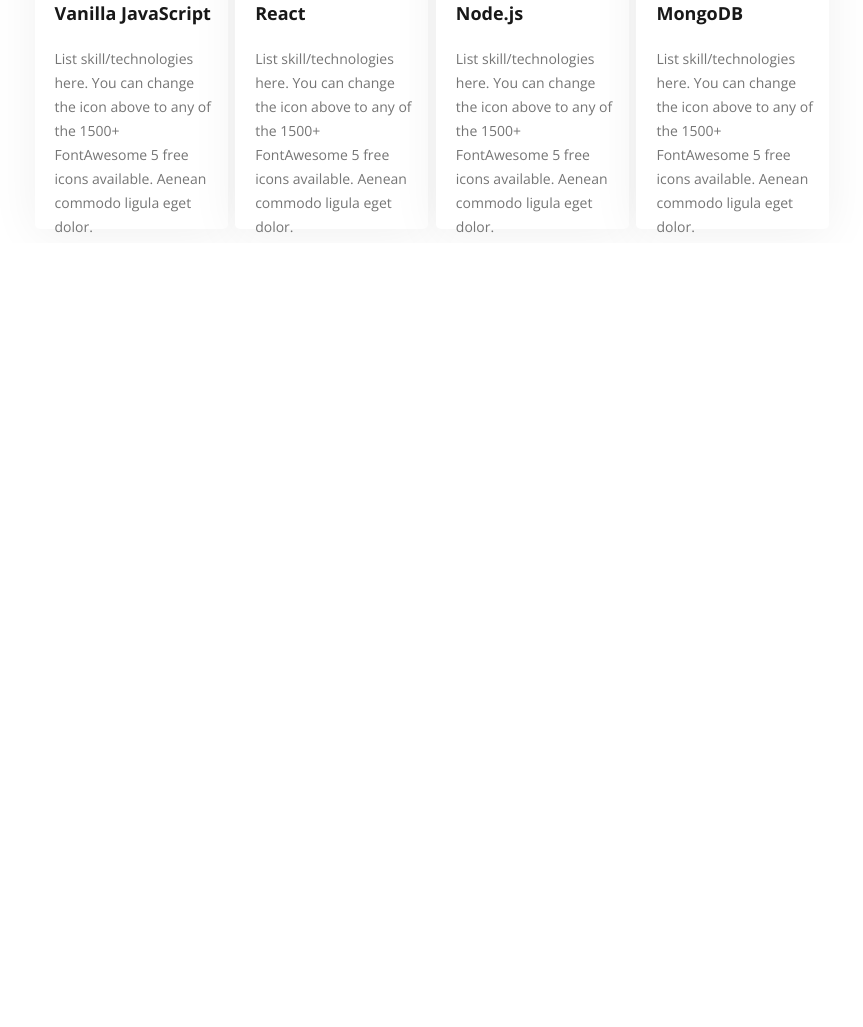
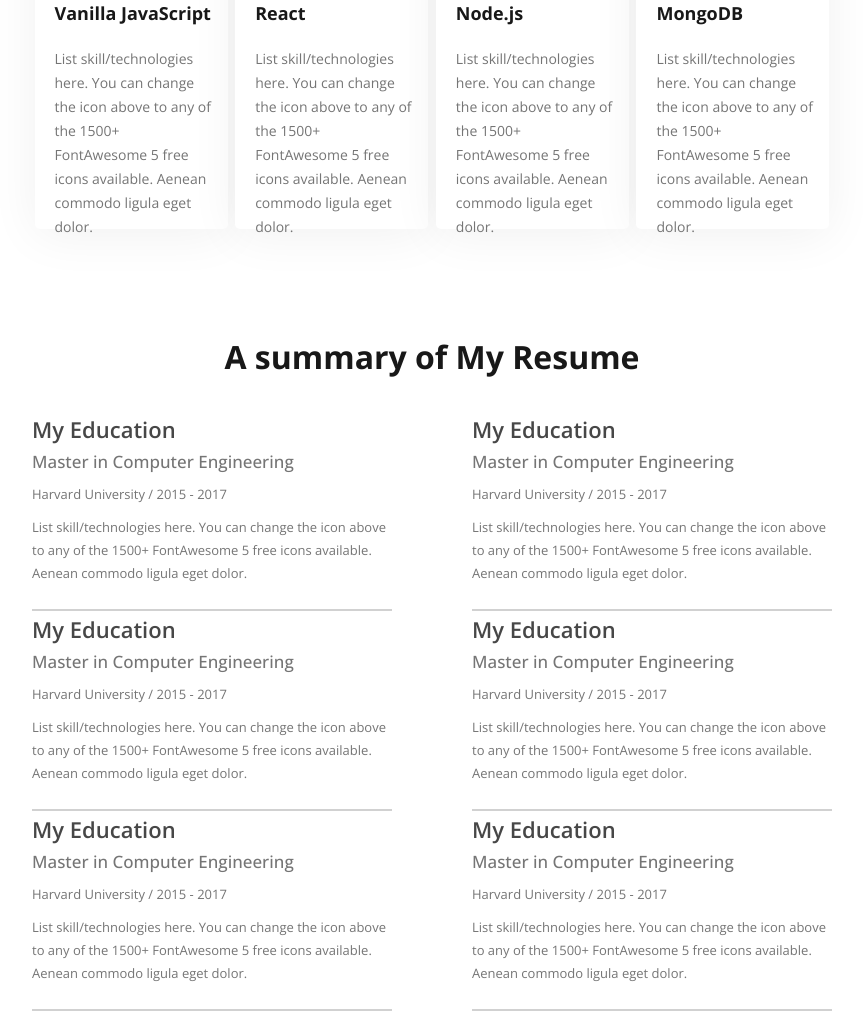
Before and after one commit to RifatCSE10/personal-portfolio, a plain HTML site: page index.html in a window 1280 px wide. Shown: the part 1345-2372 px from the top of the page, without its empty margins (208-1071 px from the left). Before the commit the page ends 1588 px from the top, so only its background shows below. Drawn offline with nearby package versions, Linux system fonts and the light colour scheme.

Commit message:
Summary section is compleate

```diff
--- a/index.html
+++ b/index.html
@@ -79,36 +79,136 @@
       <section class="my_skill">
         <div class="experience">
           <h1>What I do</h1>
-          <p>I have more than 10 years experience building software for clients all over the world. Below is a quick overview of my main technical skill sets and technologies i use. Want to find out more about my experience? Check out my online resume and project portfolio.</p>
+          <p>
+            I have more than 10 years experience building software for clients
+            all over the world. Below is a quick overview of my main technical
+            skill sets and technologies i use. Want to find out more about my
+            experience? Check out my online resume and project portfolio.
+          </p>
         </div>
         <div class="familear_technology_container">
           <div class="technology">
             <div class="logo">
-              <img src="./images/icons/js.png" alt="js logo">
+              <img src="./images/icons/js.png" alt="js logo" />
             </div>
             <h3>Vanilla JavaScript</h3>
-            <p>List skill/technologies here. You can change the icon above to any of the 1500+ FontAwesome 5 free icons available. Aenean commodo ligula eget dolor.</p>
+            <p>
+              List skill/technologies here. You can change the icon above to any
+              of the 1500+ FontAwesome 5 free icons available. Aenean commodo
+              ligula eget dolor.
+            </p>
           </div>
           <div class="technology">
             <div class="logo">
-              <img src="./images/icons/react.png" alt="js logo">
+              <img src="./images/icons/react.png" alt="js logo" />
             </div>
             <h3>React</h3>
-            <p>List skill/technologies here. You can change the icon above to any of the 1500+ FontAwesome 5 free icons available. Aenean commodo ligula eget dolor.</p>
+            <p>
+              List skill/technologies here. You can change the icon above to any
+              of the 1500+ FontAwesome 5 free icons available. Aenean commodo
+              ligula eget dolor.
+            </p>
           </div>
           <div class="technology">
             <div class="logo">
-              <img src="./images/icons/nodejs.png" alt="js logo">
+              <img src="./images/icons/nodejs.png" alt="js logo" />
             </div>
             <h3>Node.js</h3>
-            <p>List skill/technologies here. You can change the icon above to any of the 1500+ FontAwesome 5 free icons available. Aenean commodo ligula eget dolor.</p>
+            <p>
+              List skill/technologies here. You can change the icon above to any
+              of the 1500+ FontAwesome 5 free icons available. Aenean commodo
+              ligula eget dolor.
+            </p>
           </div>
           <div class="technology">
             <div class="logo">
-              <img src="./images/icons/mongo.png" alt="js logo">
+              <img src="./images/icons/mongo.png" alt="js logo" />
             </div>
             <h3>MongoDB</h3>
-            <p>List skill/technologies here. You can change the icon above to any of the 1500+ FontAwesome 5 free icons available. Aenean commodo ligula eget dolor.</p>
+            <p>
+              List skill/technologies here. You can change the icon above to any
+              of the 1500+ FontAwesome 5 free icons available. Aenean commodo
+              ligula eget dolor.
+            </p>
+          </div>
+        </div>
+      </section>
+      <section class="summary">
+        <h2>A summary of My Resume</h2>
+        <div class="summary_container">
+          <div class="left">
+            <div class="box_1">
+              <h3>My Education</h3>
+              <h2>Master in Computer Engineering</h2>
+              <b><p>Harvard University / 2015 - 2017</p></b>
+              <p>
+                List skill/technologies here. You can change the icon above to
+                any of the 1500+ FontAwesome 5 free icons available. Aenean
+                commodo ligula eget dolor.
+              </p>
+              <hr class="straight_line" />
+            </div>
+
+            <div class="box_1">
+              <h3>My Education</h3>
+              <h2>Master in Computer Engineering</h2>
+              <b><p>Harvard University / 2015 - 2017</p></b>
+              <p>
+                List skill/technologies here. You can change the icon above to
+                any of the 1500+ FontAwesome 5 free icons available. Aenean
+                commodo ligula eget dolor.
+              </p>
+              <hr class="straight_line" />
+            </div>
+
+            <div class="box_1">
+              <h3>My Education</h3>
+              <h2>Master in Computer Engineering</h2>
+              <b><p>Harvard University / 2015 - 2017</p></b>
+              <p>
+                List skill/technologies here. You can change the icon above to
+                any of the 1500+ FontAwesome 5 free icons available. Aenean
+                commodo ligula eget dolor.
+              </p>
+              <hr class="straight_line" />
+            </div>
+          </div>
+          <div class="right">
+            <div class="box_1">
+              <h3>My Education</h3>
+              <h2>Master in Computer Engineering</h2>
+              <b><p>Harvard University / 2015 - 2017</p></b>
+              <p>
+                List skill/technologies here. You can change the icon above to
+                any of the 1500+ FontAwesome 5 free icons available. Aenean
+                commodo ligula eget dolor.
+              </p>
+              <hr class="straight_line" />
+            </div>
+
+            <div class="box_1">
+              <h3>My Education</h3>
+              <h2>Master in Computer Engineering</h2>
+              <b><p>Harvard University / 2015 - 2017</p></b>
+              <p>
+                List skill/technologies here. You can change the icon above to
+                any of the 1500+ FontAwesome 5 free icons available. Aenean
+                commodo ligula eget dolor.
+              </p>
+              <hr class="straight_line" />
+            </div>
+
+            <div class="box_1">
+              <h3>My Education</h3>
+              <h2>Master in Computer Engineering</h2>
+              <b><p>Harvard University / 2015 - 2017</p></b>
+              <p>
+                List skill/technologies here. You can change the icon above to
+                any of the 1500+ FontAwesome 5 free icons available. Aenean
+                commodo ligula eget dolor.
+              </p>
+              <hr class="straight_line" />
+            </div>
           </div>
         </div>
       </section>
--- a/style/style.css
+++ b/style/style.css
@@ -380,3 +380,89 @@
   letter-spacing: 0%;
   text-align: left;
 }
+
+/* <===========================================>
+            Summary section start here
+   <===========================================> */
+
+.summary {
+  height: 690px;
+  width: 800px;
+  margin: 0 auto;
+  margin-top: 100px;
+}
+
+.summary > h2 {
+  width: 420px;
+  height: 40px;
+  color: rgb(24, 24, 24);
+  font-family: Open Sans;
+  font-size: 32px;
+  font-weight: 700;
+  line-height: 40px;
+  letter-spacing: 0%;
+  text-align: center;
+  margin: 0 auto;
+}
+
+.summary .summary_container {
+  margin-top: 30px;
+  height: 620px;
+  width: 100%;
+  display: flex;
+  justify-content: space-between;
+  align-items: center;
+}
+
+.summary .summary_container .box_1 {
+  width: 360px;
+  height: 200px;
+}
+
+.summary .summary_container .box_1 h3 {
+  color: rgb(71, 71, 71);
+  font-family: Open Sans;
+  font-size: 22px;
+  font-weight: 600;
+  line-height: 24px;
+  letter-spacing: 0%;
+  text-align: left;
+}
+
+.summary .summary_container .box_1  h2 {
+  color: rgb(117, 117, 117);
+  margin-top: 10px;
+  font-family: Open Sans;
+  font-size: 17px;
+  font-weight: 500;
+  line-height: 22px;
+  letter-spacing: 0%;
+  text-align: left;
+}
+
+.summary .summary_container   .box_1  b {
+  color: rgb(117, 117, 117);
+  margin-top: 8px;
+  font-family: Open Sans;
+  font-size: 16px;
+  font-weight: 400;
+  line-height: 23px;
+  letter-spacing: 0%;
+  text-align: left;
+}
+
+.summary .summary_container .box_1  p {
+  margin-top: 10px;
+  color: rgb(117, 117, 117);
+  font-family: Open Sans;
+  font-size: 13px;
+  font-weight: 400;
+  line-height: 23px;
+  letter-spacing: 0%;
+  text-align: left;
+}
+
+.summary .summary_container  .box_1  .straight_line {
+  border: 1px solid rgb(209, 209, 209);
+  margin-top: 24px;
+}
```
